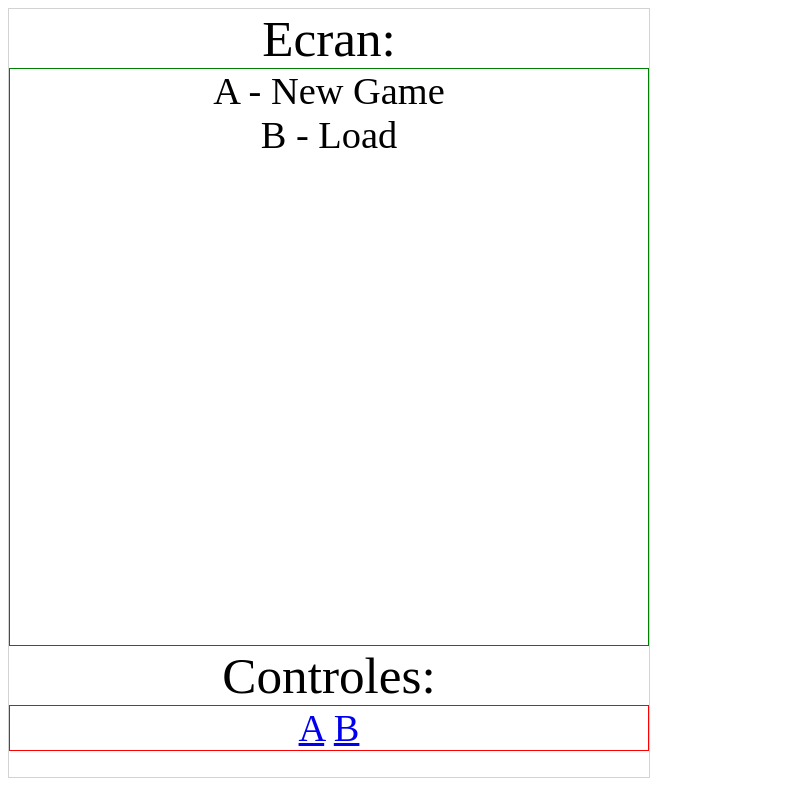
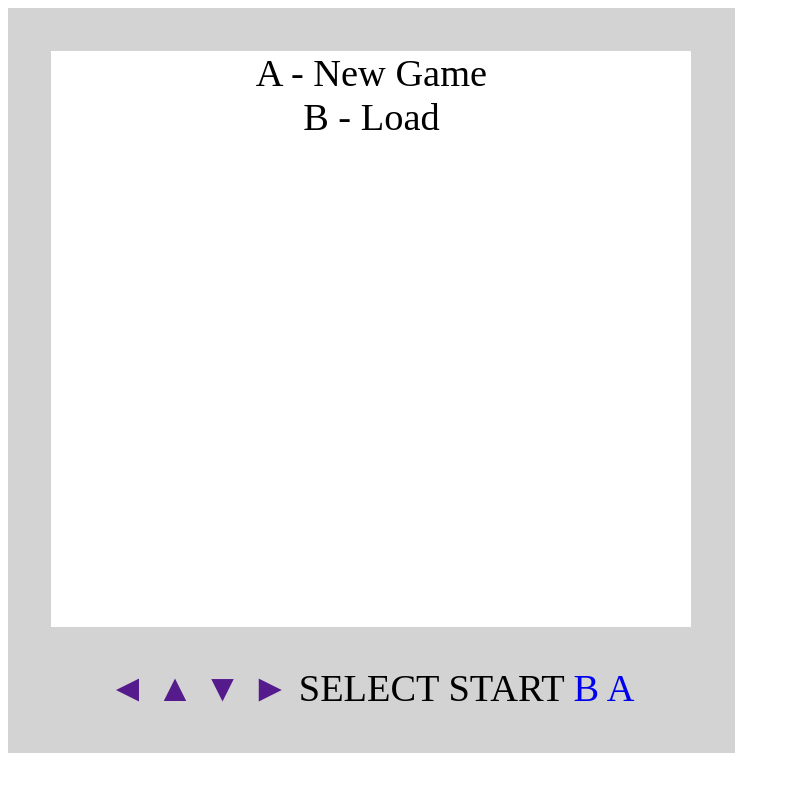
Before and after one commit to SophieTaminh/42_piscine-python-django_rush00, a Django app: page /ex00/ in a window 1280 px wide. Shown: the whole page, without its empty margins (0-790 px from the left). Run offline with Django 3.2, Linux system fonts and the light colour scheme.

Commit message:
movement; style a bit more

```diff
--- a/RUSH00/ex00/static/ex00/style.css
+++ b/RUSH00/ex00/static/ex00/style.css
@@ -4,16 +4,18 @@ body {
 }
 #console {
     width: 50vw;
-    height: 60vw;
-    border: 1px solid lightgray;
+    border: 5px solid lightgray;
+    padding: 3vw;
+	background-color: lightgray;
 }
 #ecran {
     height: 45vw;
-    border: 1px solid green;
     font-size: 3vw;
+	background-color: white;
 }
 #controles {
-    border: 1px solid red;
+    padding-top: 3vw;
+    padding-bottom: 0vw;
     font-size: 3vw;
 }
 .explain {
@@ -22,3 +24,6 @@ body {
 .square {
     font-size: 2.5vw;
 }
+a {
+    text-decoration: none;
+}
--- a/RUSH00/ex00/templates/ex00/accueil.html
+++ b/RUSH00/ex00/templates/ex00/accueil.html
@@ -10,20 +10,21 @@ TitleScreen
 {% endblock %}
 
 {% block content %}
-{% verbatim myblock %}
 
 <div id="console">
-    Ecran:
     <div id="ecran">
         <div>A - New Game</div>
         <div>B - Load</div>
     </div>
-    Controles:
     <div id="controles">
-        <a href="/ex00/worldmap">A</a>
-        <a href="/ex00/option/load">B</a>
+	  <a href="">◄</a>
+	  <a href="">▲</a>
+	  <a href="">▼</a>
+	  <a href="">►</a>
+            SELECT START
+      <a href="/ex00/option/load">B</a>
+      <a href="/ex00/worldmap">A</a>
     </div>
 </div>
 
-{% endverbatim myblock %}
 {% endblock %}
```
Also changed, not shown: RUSH00/ex00/templates/ex00/worldmap.html (+7 -6 lines).
